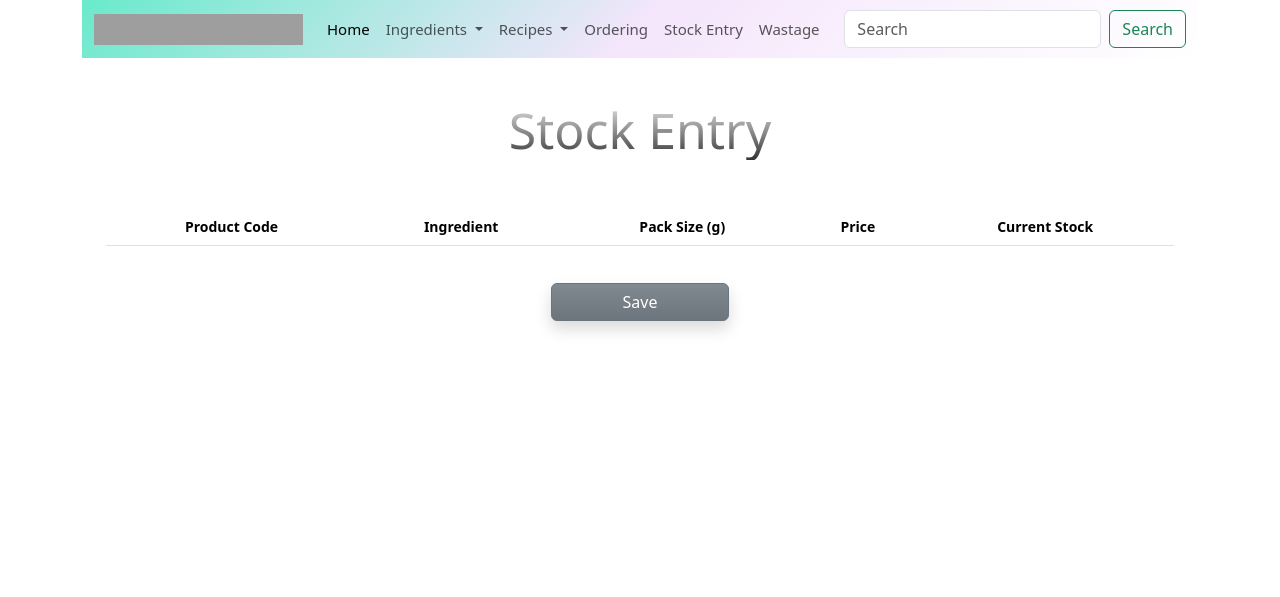
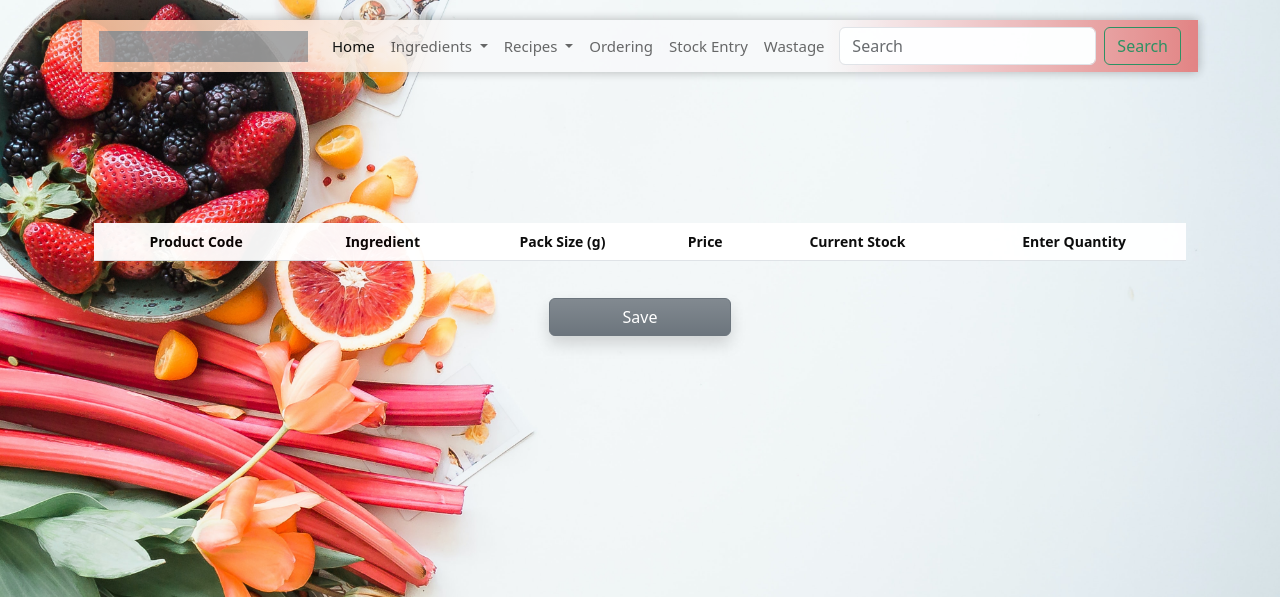
Before and after one commit to siwhelan/stockControl, a Django app: page /stock_entry/ in a window 1280 px wide. Shown: the top 597 px of the page. Run offline with Django 4.2, Linux system fonts and the light colour scheme; data that the repository does not hold is empty; grey boxes are pictures that could not be loaded.

Commit message:
Lots of css, recipe card & navbar update

```diff
--- a/stockControl/stockWebApp/templates/base.html
+++ b/stockControl/stockWebApp/templates/base.html
@@ -22,6 +22,9 @@
   </head>
   <body>
     {% include 'navbar.html' %}
+    <br />
+    <br />
+    <br />
     <div class="container">
       {% block content %}{% endblock %}
     </div>
--- a/stockControl/stockWebApp/templates/navbar.html
+++ b/stockControl/stockWebApp/templates/navbar.html
@@ -1,55 +1,121 @@
 {% load static %}
-<!doctype html>
+<!DOCTYPE html>
 <html lang="en">
   <head>
-    <meta charset="utf-8">
-    <meta name="viewport" content="width=device-width, initial-scale=1">
-    <link href="https://cdn.jsdelivr.net/npm/bootstrap@5.3.0-alpha1/dist/css/bootstrap.min.css" rel="stylesheet" integrity="sha384-GLhlTQ8iRABdZLl6O3oVMWSktQOp6b7In1Zl3/Jr59b6EGGoI1aFkw7cmDA6j6gD" crossorigin="anonymous">
-    <script src="https://cdn.jsdelivr.net/npm/bootstrap@5.3.0-alpha1/dist/js/bootstrap.bundle.min.js" integrity="sha384-w76AqPfDkMBDXo30jS1Sgez6pr3x5MlQ1ZAGC+nuZB+EYdgRZgiwxhTBTkF7CXvN" crossorigin="anonymous"></script>
-    <link rel="stylesheet" type="text/css" href="{% static 'css/custom.css' %}" />
+    <meta charset="utf-8" />
+    <meta name="viewport" content="width=device-width, initial-scale=1" />
+    <link
+      href="https://cdn.jsdelivr.net/npm/bootstrap@5.3.0-alpha1/dist/css/bootstrap.min.css"
+      rel="stylesheet"
+      integrity="sha384-GLhlTQ8iRABdZLl6O3oVMWSktQOp6b7In1Zl3/Jr59b6EGGoI1aFkw7cmDA6j6gD"
+      crossorigin="anonymous"
+    />
+    <script
+      src="https://cdn.jsdelivr.net/npm/bootstrap@5.3.0-alpha1/dist/js/bootstrap.bundle.min.js"
+      integrity="sha384-w76AqPfDkMBDXo30jS1Sgez6pr3x5MlQ1ZAGC+nuZB+EYdgRZgiwxhTBTkF7CXvN"
+      crossorigin="anonymous"
+    ></script>
+    <link
+      rel="stylesheet"
+      type="text/css"
+      href="{% static 'css/custom.css' %}"
+    />
     <title>Stock Control</title>
   </head>
   <body>
     <div class="container">
       <div class="col text-center">
-        <nav class="navbar navbar-expand-lg bg-custom-2">
+        <nav class="navbar navbar-expand-lg bg-body-tertiary">
           <div class="container-fluid">
             <a class="navbar-brand" href="{% url 'home' %}">
-              <img src="https://i.imgur.com/G8FIu6e.jpg" alt="My Image" height="31" width="209">
+              <img
+                src="https://i.imgur.com/G8FIu6e.jpg"
+                alt="My Image"
+                height="31"
+                width="209"
+              />
             </a>
-            <button class="navbar-toggler" type="button" data-bs-toggle="collapse" data-bs-target="#navbarSupportedContent" aria-controls="navbarSupportedContent" aria-expanded="false" aria-label="Toggle navigation">
+            <button
+              class="navbar-toggler"
+              type="button"
+              data-bs-toggle="collapse"
+              data-bs-target="#navbarSupportedContent"
+              aria-controls="navbarSupportedContent"
+              aria-expanded="false"
+              aria-label="Toggle navigation"
+            >
               <span class="navbar-toggler-icon"></span>
             </button>
             <div class="collapse navbar-collapse" id="navbarSupportedContent">
               <ul class="navbar-nav me-auto mb-2 mb-lg-0">
                 <li class="nav-item">
-                  <a class="nav-link active" aria-current="page" href="{% url 'home' %}">Home</a>
+                  <a
+                    class="nav-link active"
+                    aria-current="page"
+                    href="{% url 'home' %}"
+                  >
+                    Home
+                  </a>
                 </li>
                 <li class="nav-item dropdown">
-                    <a class="nav-link dropdown-toggle" href="#" role="button" data-bs-toggle="dropdown" aria-expanded="false">
+                  <a
+                    class="nav-link dropdown-toggle"
+                    href="#"
+                    role="button"
+                    data-bs-toggle="dropdown"
+                    aria-expanded="false"
+                  >
                     Ingredients
                   </a>
                   <ul class="dropdown-menu">
-                      <li><a class="dropdown-item" href="{% url 'view_ingredients' %}">View All</a></li>
-                      <li><hr class="dropdown-divider"></li>
-                      <li><a class="dropdown-item" href="{% url 'add_new_ingredient' %}">Add New</a></li>
-                      <li><hr class="dropdown-divider"></li>
-                      <li><a class="dropdown-item" href="#">Update Ingredient</a></li>
-                      <li><hr class="dropdown-divider"></li>
-                      <li><a class="dropdown-item" href="#">Delete Ingredient</a></li>
+                    <li>
+                      <a
+                        class="dropdown-item"
+                        href="{% url 'view_ingredients' %}"
+                      >
+                        View All
+                      </a>
+                    </li>
+                    <li><hr class="dropdown-divider" /></li>
+                    <li>
+                      <a
+                        class="dropdown-item"
+                        href="{% url 'add_new_ingredient' %}"
+                      >
+                        Add New
+                      </a>
+                    </li>
+                    <li><hr class="dropdown-divider" /></li>
+                    <li>
+                      <a class="dropdown-item" href="#">Update Ingredient</a>
+                    </li>
+                    <li><hr class="dropdown-divider" /></li>
+                    <li>
+                      <a class="dropdown-item" href="#">Delete Ingredient</a>
+                    </li>
                   </ul>
                 </li>
                 <li class="nav-item dropdown">
-                    <a class="nav-link dropdown-toggle" href="#" role="button" data-bs-toggle="dropdown" aria-expanded="false">
+                  <a
+                    class="nav-link dropdown-toggle"
+                    href="#"
+                    role="button"
+                    data-bs-toggle="dropdown"
+                    aria-expanded="false"
+                  >
                     Recipes
                   </a>
                   <ul class="dropdown-menu">
-                      <li><a class="dropdown-item" href="{% url 'view_recipe' %}">View All</a></li>
-                      <li><hr class="dropdown-divider"></li>
+                    <li>
+                      <a class="dropdown-item" href="{% url 'view_recipe' %}">
+                        View All
+                      </a>
+                    </li>
+                    <li><hr class="dropdown-divider" /></li>
                     <li><a class="dropdown-item" href="#">Add New</a></li>
-                      <li><hr class="dropdown-divider"></li>
+                    <li><hr class="dropdown-divider" /></li>
                     <li><a class="dropdown-item" href="#">Update Recipe</a></li>
-                      <li><hr class="dropdown-divider"></li>
+                    <li><hr class="dropdown-divider" /></li>
                     <li><a class="dropdown-item" href="#">Delete Recipe</a></li>
                   </ul>
                 </li>
@@ -57,18 +123,29 @@
                   <a class="nav-link" href="#">Ordering</a>
                 </li>
                 <li class="nav-item">
-                  <a class="nav-link" href="{% url 'save_stock_entry' %}">Stock Entry</a>
+                  <a class="nav-link" href="{% url 'save_stock_entry' %}">
+                    Stock Entry
+                  </a>
                 </li>
                 <li class="nav-item">
                   <a class="nav-link" href="#">Wastage</a>
                 </li>
               </ul>
               <form class="d-flex" role="search">
-                <input class="form-control me-2" type="search" placeholder="Search" aria-label="Search">
-                <button class="btn btn-outline-success" type="submit">Search</button>
+                <input
+                  class="form-control me-2"
+                  type="search"
+                  placeholder="Search"
+                  aria-label="Search"
+                />
+                <button class="btn btn-outline-success" type="submit">
+                  Search
+                </button>
               </form>
             </div>
           </div>
         </nav>
+      </div>
+    </div>
   </body>
 </html>
--- a/stockControl/stockWebApp/templates/static/css/custom.css
+++ b/stockControl/stockWebApp/templates/static/css/custom.css
@@ -1,5 +1,11 @@
 body {
   font-size: 14px;
+  background-image: url('/static/background.jpg');
+  background-color: rgba(0, 0, 0, 0.5);
+  background-repeat: no-repeat;
+  background-position: center center;
+  background-attachment: fixed;
+  background-size: cover;
 }
 
 h1,
@@ -11,24 +17,31 @@ h6 {
   font-size: inherit;
 }
 
-.navbar.bg-custom-2 {
-  background-image: linear-gradient(
-    -225deg,
-    rgba(105, 234, 203, 1) 0%,
-    rgba(234, 204, 248, 0.5) 50%,
-    rgba(102, 84, 241, 0) 100%
-  );
+.container {
+  padding-top: 20px; /* add a top padding of 20px to create a gap */
 }
 
 .navbar {
   font-size: 15px;
+  opacity: 0.9;
+  z-index: 1;
+  background-image: linear-gradient(
+    to right,
+    rgba(255, 184, 140, 0.85),
+    transparent,
+    transparent,
+    rgba(222, 98, 98, 0.85)
+  );
+  color: #ffffff;
+  padding: 5px;
+  margin-top: 20px 0 0 0;
+  box-shadow: 0 0 10px rgba(0, 0, 0, 0.3);
 }
 
-h1 {
-  font-size: 50px;
-  background: -webkit-linear-gradient(#eee, #333);
-  -webkit-background-clip: text;
-  -webkit-text-fill-color: transparent;
+table {
+  z-index: 0;
+  background-color: white;
+  opacity: 0.95;
 }
 
 table td,
--- a/stockControl/stockWebApp/templates/stock_entry.html
+++ b/stockControl/stockWebApp/templates/stock_entry.html
@@ -1,8 +1,6 @@
 {% extends 'base.html' %} {% block content %}
 <div class="container">
   <div class="col-12 text-center">
-    <br />
-    <br />
     {% if message %}
     <div class="alert alert-success alert-dismissible fade show" role="alert">
       {{ message }}
@@ -14,10 +12,9 @@
       ></button>
     </div>
     {% endif %}
-    <h1>Stock Entry</h1>
     <form method="post" action="{% url 'save_stock_entry' %}">
       {% csrf_token %}
-      <table class="table table-striped mt-5">
+      <table class="table table-striped table-hover mt-5">
         <thead>
           <tr>
             <th>Product Code</th>
@@ -25,9 +22,9 @@
             <th>Pack Size (g)</th>
             <th>Price</th>
             <th>Current Stock</th>
+            <th>Enter Quantity</th>
           </tr>
         </thead>
-        <tbody>
           {% for ingredient in ingredients %}
           <tr>
             <td>{{ ingredient.product_code }}</td>
--- a/stockControl/stockWebApp/templates/view_all_ing.html
+++ b/stockControl/stockWebApp/templates/view_all_ing.html
@@ -1,7 +1,7 @@
 {% extends 'base.html' %} {% block content %}
 <div class="container">
   <div class="col text-center">
-    <table class="table table-striped mt-5">
+    <table class="table table-striped table-hover mt-5">
       <thead>
         <tr>
           <th>Product Code</th>
@@ -11,7 +11,6 @@
           <th>In Stock (g)</th>
         </tr>
       </thead>
-      <tbody>
         {% for ingredient in ingredients %}
         <tr>
           <td>{{ ingredient.product_code }}</td>
```
Also changed, not shown: other parts of stockControl/stockWebApp/templates/static/css/custom.css (+45 -0 lines), recipes.py (+27 -19 lines), scripts.py (+33 -74 lines), stockControl/stockWebApp/templates/recipe_card.html (+4 -12 lines), stockControl/stockWebApp/templates/static/123.jpg (added), stockControl/stockWebApp/templates/static/background.jpg (added). Lines whose indentation alone changed are shown as unchanged.
